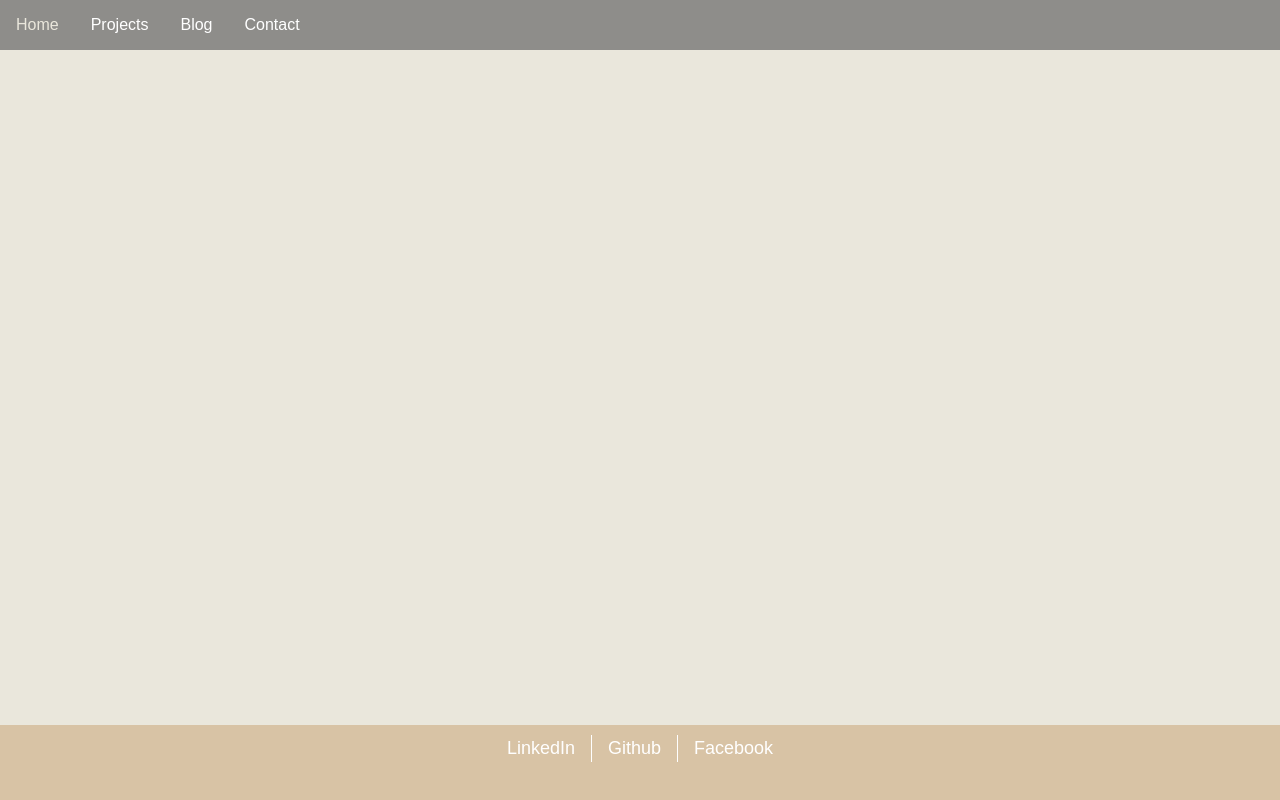
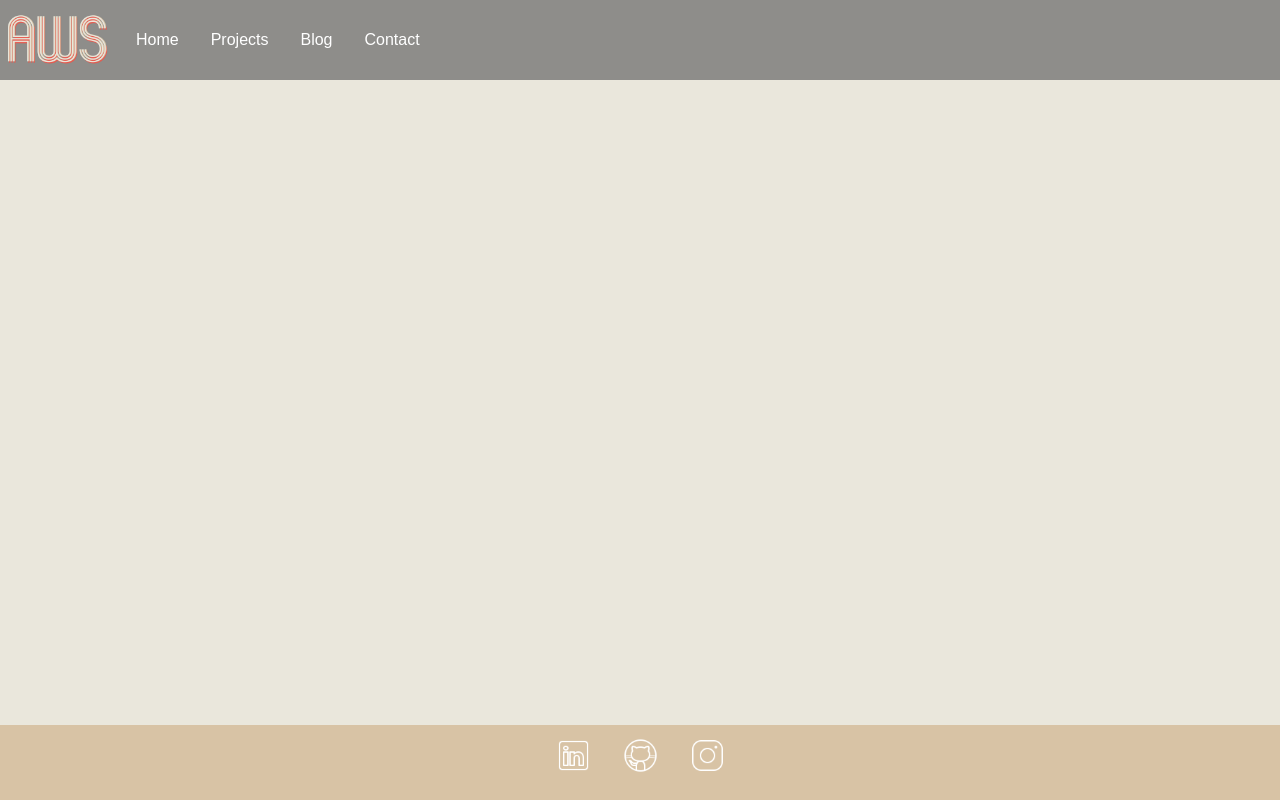
Before and after one commit to AustinSpinazze/ReactPersonalPortfolio, a React app: page / in a window 1280 px wide. Built offline with nearby package versions, Linux system fonts and the light colour scheme.

Commit message:
Added new logo, footer icons and favicon

```diff
--- a/public/index.html
+++ b/public/index.html
@@ -4,7 +4,8 @@
     <meta charset="UTF-8">
     <meta name="viewport" content="width=device-width initial-scale=1.0">
     <meta http-equiv="X-UA-Compatible" content="ie=edge">
-    <title>BareBones React App</title>
+    <link rel="shortcut icon" href="./images/favicon.ico">
+    <title>Austin Spinazze Dev</title>
   </head>
   <body style='margin:0'>
     <div id="root"></div>
--- a/src/app/layout/Footer/FooterLinks.js
+++ b/src/app/layout/Footer/FooterLinks.js
@@ -1,5 +1,6 @@
 import React from 'react';
 
+import { GITHUB, INSTAGRAM, LINKEDIN } from "../../../shared/constants/constants";
 import "./footerLinks.css";
 
 const FooterLinks = () => {
@@ -7,13 +8,19 @@ const FooterLinks = () => {
         <div>
             <ul className="footerList">
                 <li className="footerListLinkItem">
-                    <a href="https://www.linkedin.com/in/austin-spinazze-576853121/" className="footerLinkItem">LinkedIn</a>
+                    <a href="https://www.linkedin.com/in/austin-spinazze-576853121/" className="footerLinkItem">
+                        <img className="footerLinkImage" src={"/images/linkedInOutline100.png"} alt="LinkedIn"/>
+                    </a>
                 </li>
                 <li className="footerListLinkItem">
-                    <a href="https://github.com/AustinSpinazze" className="footerLinkItem">Github</a>
+                    <a href="https://github.com/AustinSpinazze" className="footerLinkItem">
+                        <img className="footerLinkImage" src={"/images/githubOutline100.png"} alt="Github"/>
+                    </a>
                 </li>
                 <li className="footerListLinkItem">
-                    <a href="https://www.facebook.com/austin.spinazze" className="footerLinkItem">Facebook</a>
+                    <a href="https://www.instagram.com/awspinazze/" className="footerLinkItem">
+                        <img className="footerLinkImage" src={"/images/instagramOutline100.png"} alt="Instagram"/>
+                    </a>
                 </li>
             </ul>
         </div>
--- a/src/app/layout/Footer/footerLinks.css
+++ b/src/app/layout/Footer/footerLinks.css
@@ -4,6 +4,11 @@
   padding: 0;
   overflow: hidden;
   text-align: center;
+}
+
+.footerLinkImage{
+  max-height: 35px;
+  filter: invert(100%);
 }
 
 .footerLinkItem {
@@ -22,9 +27,9 @@
 .footerListLinkItem {
   display: inline-block;
   margin-top: 10px;
-  border-right: 1px solid white;
+  /* border-right: 1px solid white; */
 }
 
-.footerListLinkItem:last-child {
+/* .footerListLinkItem:last-child {
   border-right: none;
-}
+} */
--- a/src/app/layout/NavBar/NavBar.js
+++ b/src/app/layout/NavBar/NavBar.js
@@ -6,6 +6,7 @@ import "./navBar.css";
 const NavBar = () => {
     return (
         <div className="navBar">
+            <img src={"/images/logoTransparent.png"} alt="Logo" className="logo"/>
             <NavLinks />
         </div>
     )
--- a/src/app/layout/NavBar/navBar.css
+++ b/src/app/layout/NavBar/navBar.css
@@ -1,7 +1,14 @@
 .navBar {
-    height: 50px;
+    height: 80px;
     width: 100%;
     background-color: #8e8d8a;
     color: white;
     font-family: sans-serif;
 }
+
+.logo {
+    margin-top: 8px;
+    max-height: 60px;
+    max-width: 150px;
+    float: left;
+}
--- a/src/app/layout/NavBar/navLinks.css
+++ b/src/app/layout/NavBar/navLinks.css
@@ -1,7 +1,7 @@
 .navList {
   list-style-type: none;
   margin: 0;
-  padding: 0;
+  padding: 15px 0 0 0;
   overflow: hidden;
 }
 
--- /dev/null
+++ b/src/shared/constants/urls.js
@@ -0,0 +1,3 @@
+export const GITHUB = "https://github.com/AustinSpinazze";
+export const INSTAGRAM = "https://www.instagram.com/awspinazze/";
+export const LINKEDIN = "https://www.linkedin.com/in/austin-spinazze-576853121/";
```
Also changed, not shown: public/images/favicon.ico (added), public/images/githubOutline100.png (added), public/images/instagramOutline100.png (added), public/images/linkedinOutline100.png (added), public/images/logoTransparent.png (added), public/images/logoWhiteBackground.jpg (added), src/shared/constants/constants.js (added).
